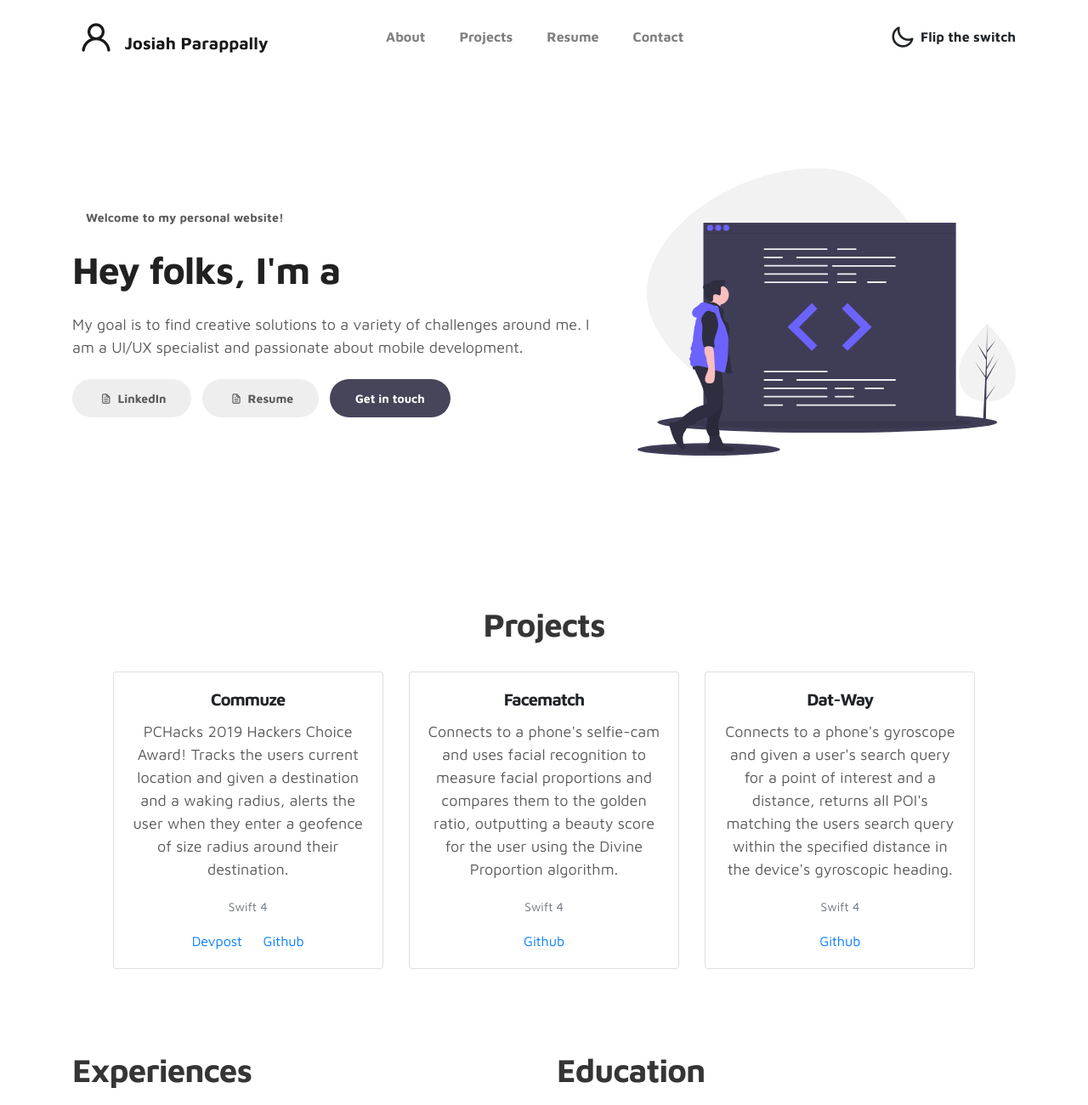
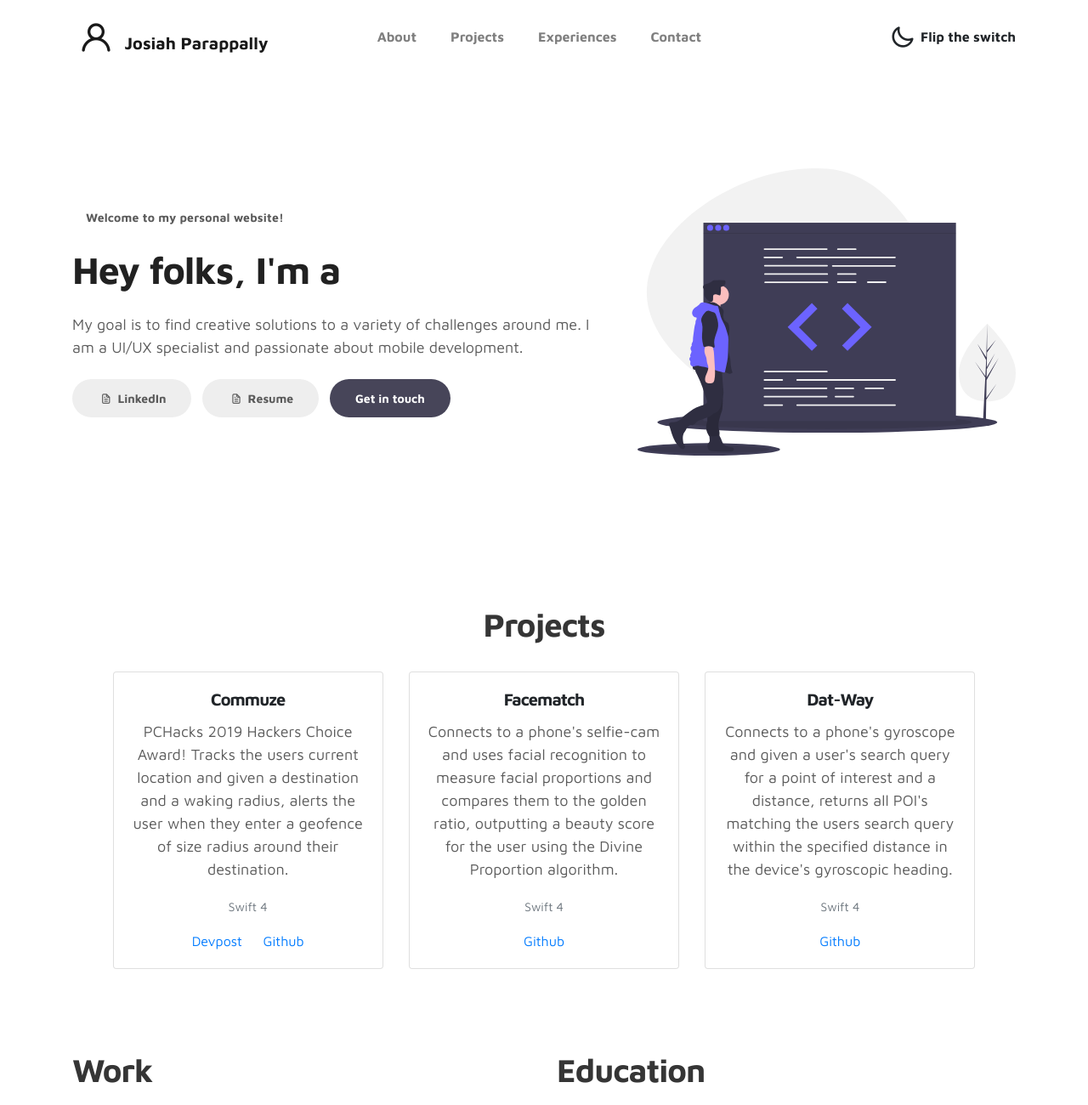
Before and after one commit to parappally/parappally.github.io, a plain HTML site: page index.html in a window 1280 px wide. Shown: the top 1300 px of the page at 85% size. Drawn offline with nearby package versions, Linux system fonts and the light colour scheme.

Commit message:
Update index.html
Changed resume in nav to experiences

```diff
--- a/index.html
+++ b/index.html
@@ -45,7 +45,7 @@
                         <a href="#skills" class="nav-link"><span data-hover="Skills">Skills</span></a>
                     </li> -->
                     <li class="nav-item">
-                        <a href="#resume" class="nav-link"><span data-hover="Resume">Resume</span></a>
+                        <a href="#Experiences" class="nav-link"><span data-hover="Experiences">Experiences</span></a>
                     </li>
                     <li class="nav-item">
                         <a href="#contact" class="nav-link"><span data-hover="Contact">Contact</span></a>
@@ -216,12 +216,12 @@ all POI's matching the users search query within the specified distance in the d
     </section> -->
 
     <!-- FEATURES -->
-    <section class="resume py-5 d-lg-flex justify-content-center align-items-center" id="resume">
+    <section class="resume py-5 d-lg-flex justify-content-center align-items-center" id="Experiences">
         <div class="container">
             <div class="row">
 
                 <div class="col-lg-6 col-12">
-                  <h2 class="mb-4">Experiences</h2>
+                  <h2 class="mb-4">Work</h2>
 
                     <div class="timeline">
                         <div class="timeline-wrapper">
```
